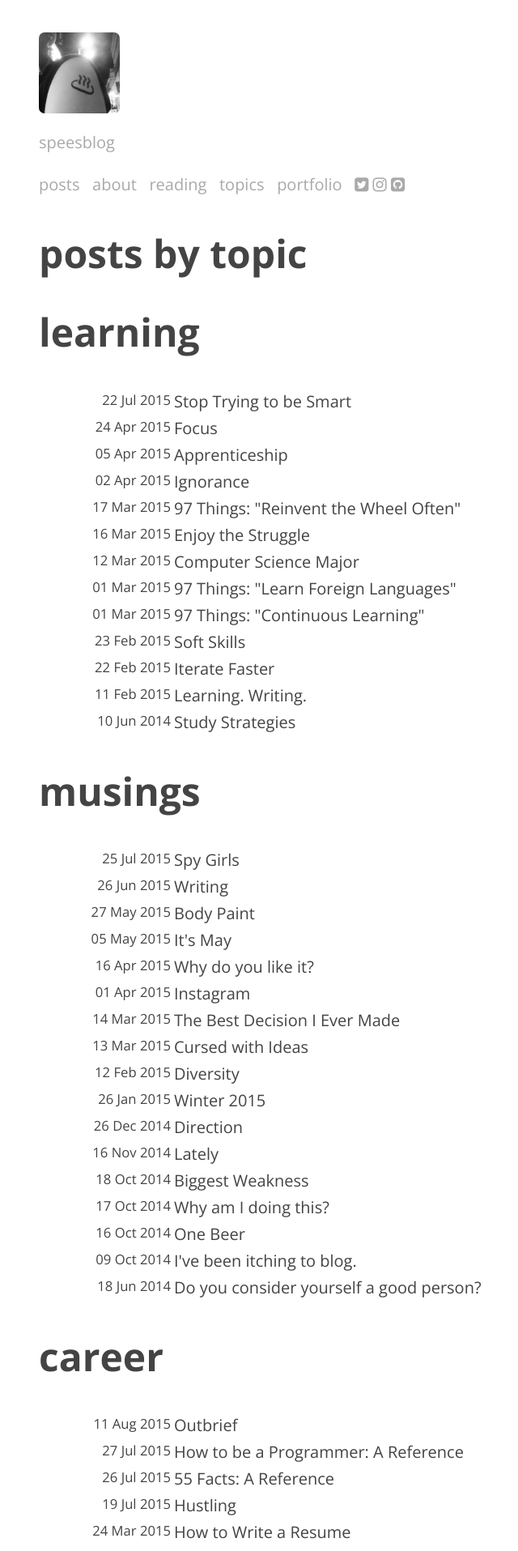
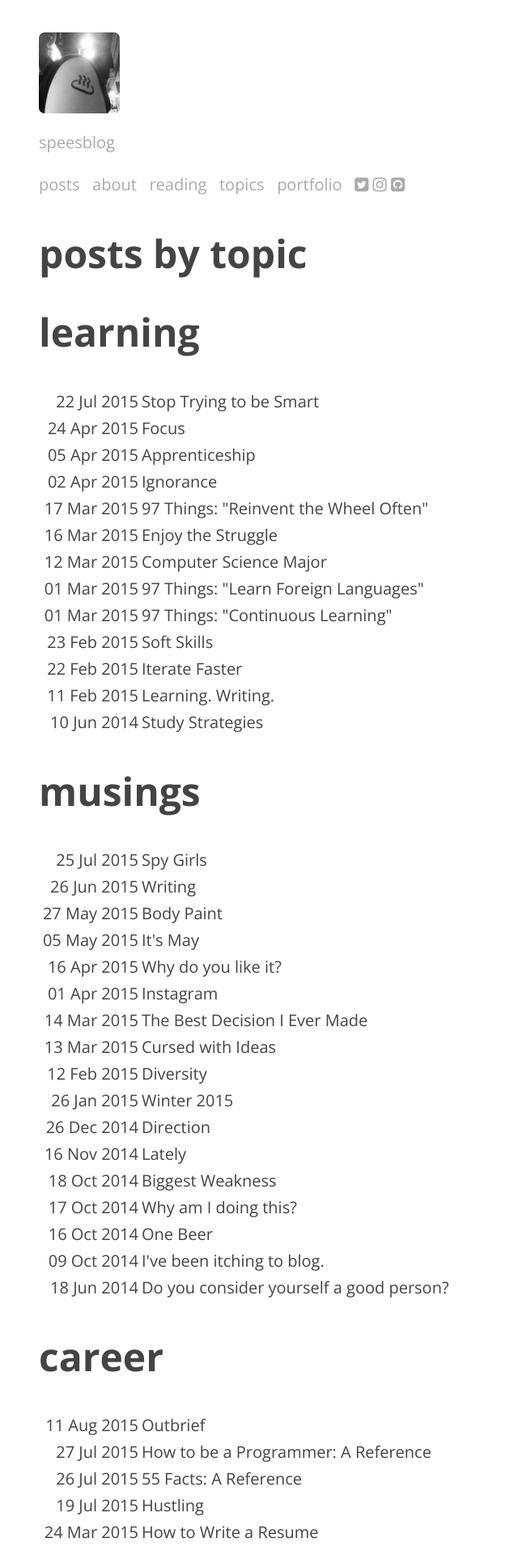
Before and after one commit to shelbyspees/speesblog, a Jekyll site: the page built from topics.md, in a window 1280 px wide. Shown: the top 1915 px of the page at 81% size, without its empty margins (267-907 px from the left). Built offline with Jekyll 4.4.1, drawn with Linux system fonts in a browser that asks for light colours; nearby versions of some CDN libraries; comment, search, counter and statistics services are not loaded.

Commit message:
Remove padding from post list, fix font sizing

```diff
--- a/_includes/JB/pages_list
+++ b/_includes/JB/pages_list
@@ -30,7 +30,7 @@ Usage:
       	{% if page.url == node.url %}
       	<li class="active">
           <table>
-          <td class="td-align"><small class="post-date">{{ node.date | date: "%d %b %Y" }}</small></td>
+          <td class="td-align"><span class="post-date">{{ node.date | date: "%d %b %Y" }}</span></td>
           <td><a href="{{ BASE_PATH }}{{node.url}}" class="active">{{node.title}}</a></td>
           </table>
         </li>
@@ -38,7 +38,7 @@ Usage:
       	{% else %}
       	<li class="grey">
           <table>
-          <td class="td-align"><small class="post-date">{{ node.date | date: "%d %b %Y" }}</small></td>
+          <td class="td-align"><span class="post-date">{{ node.date | date: "%d %b %Y" }}</span></td>
           <td><a href="{{ node.url | prepend: site.baseurl }}">{{node.title}}</a></td>
           </table>
         </li>
--- a/css/style.css
+++ b/css/style.css
@@ -31,6 +31,7 @@
 
 .no-bullet {
     list-style: none;
+    padding: 0;
 }
 
 .post-date {
```
